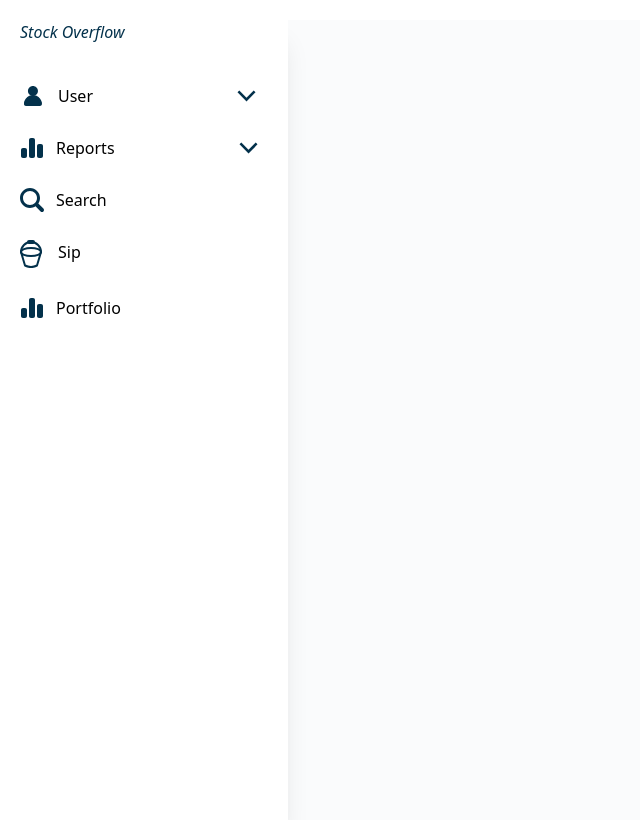
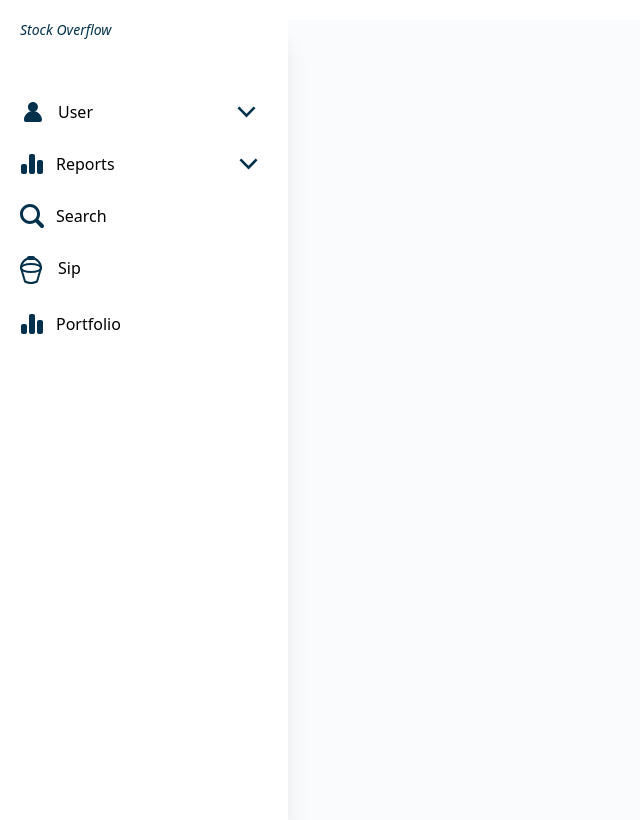
Before and after one commit to pjra99/stock-overflow, a React (Create React App) app: page / in a window 1280 px wide. Shown: the whole page, without its empty margins (0-640 px from the left). Built offline with nearby package versions, Linux system fonts and the light colour scheme.

Commit message:
--update: css

```diff
--- a/src/Screens/Home.js
+++ b/src/Screens/Home.js
@@ -5,7 +5,9 @@ function Home() {
   return (
     <div>
       <div className="h-screen bg-white w-72 shadow-xl">
-        <div className="italic text-darkblue ml-5 mt-5">Stock Overflow</div>
+        <div className="italic text-darkblue text-sm ml-5 mt-5 mb-5">
+          Stock Overflow
+        </div>
         <div className="flex pl-6 pt-10 pb-2 w-56 ">
           <img src="user.svg" />
           <span className="ml-4">User</span>
```
